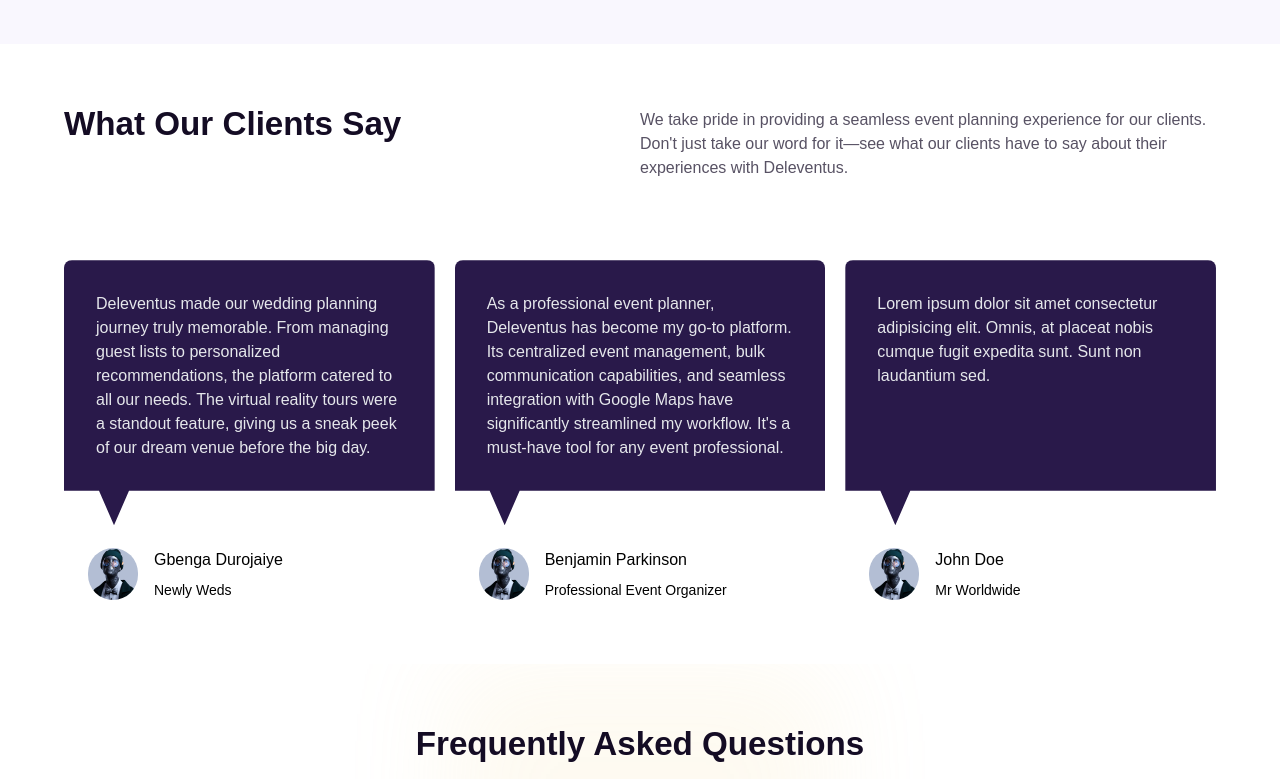
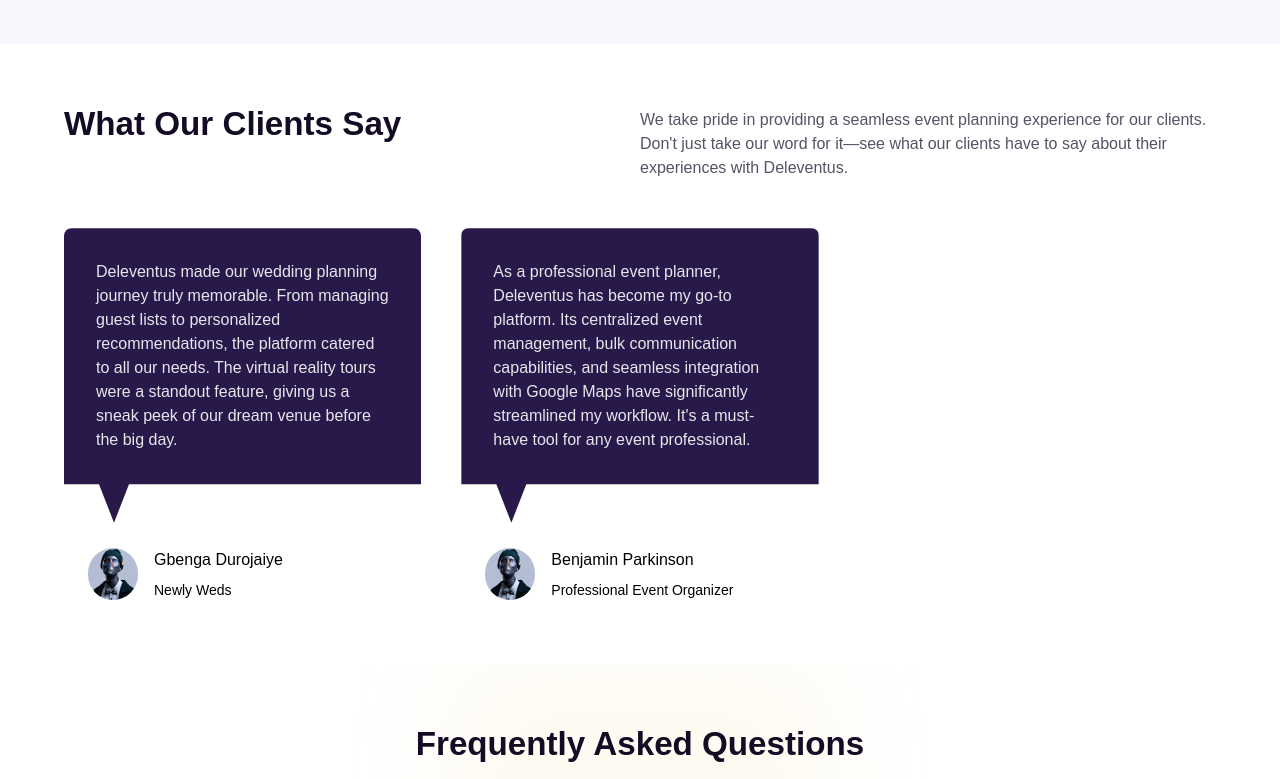
Before and after one commit to firerum/deleventus-frontend, a Next.js app: page / in a window 1280 px wide. Shown: the part 2655-3434 px from the top of the page. Built offline with nearby package versions, Linux system fonts and the light colour scheme; a web font is replaced by a local one.

Commit message:
landing page general wip

```diff
--- a/src/sections/landing-page/Carousel.jsx
+++ b/src/components/Carousels/Carousel.jsx
@@ -1,8 +1,10 @@
 import { Swiper, SwiperSlide } from 'swiper/react';
+import { Navigation, Pagination } from 'swiper/modules';
 import 'swiper/css';
+import 'swiper/css/pagination';
 
 const settings = {
-    spaceBetween: 20,
+    spaceBetween: 40,
     slidesPerView: 1,
     onSlideChange: () => console.log('slide change'),
     onSwiper: (swiper) => console.log(swiper),
--- /dev/null
+++ b/src/sections/landing-page/CreateAccountCarousel.jsx
@@ -0,0 +1,27 @@
+import { Swiper, SwiperSlide } from 'swiper/react';
+import { Pagination } from 'swiper/modules';
+
+// Import Swiper styles
+import 'swiper/css';
+import 'swiper/css/pagination';
+
+const settings = {
+    direction: 'vertical',
+    autoHeight: true,
+    pagination: {
+        clickable: true,
+    },
+    modules: [Pagination],
+    onSlideChange: () => console.log('slide change'),
+    className: 'mySwiper',
+};
+
+export const CreateAccountCarousel = ({ children }) => {
+    return (
+        <Swiper {...settings}>
+            {children.map((child, index) => (
+                <SwiperSlide key={index}>{child}</SwiperSlide>
+            ))}
+        </Swiper>
+    );
+};
--- a/src/sections/landing-page/Home.jsx
+++ b/src/sections/landing-page/Home.jsx
@@ -9,7 +9,8 @@
 import { Testimonial, testimonialData } from './Testimonial';
 import { useWindowSize } from '@utils/useWindowSize';
 import { EventCard, eventData } from '@sections/UserEvents/EventCard';
-import { Carousel } from './Carousel';
+import { Carousel } from '@components/Carousels/Carousel';
+import { CreateAccountCarousel } from './CreateAccountCarousel';
 
 const processCard = [
     { id: 1, title: 'Create Account', step: 'Step 01' },
--- a/src/sections/landing-page/Testimonial.jsx
+++ b/src/sections/landing-page/Testimonial.jsx
@@ -22,18 +22,10 @@
         It's a must-have tool for any event professional.`,
         title: 'Professional Event Organizer',
     },
-    {
-        id: 3,
-        name: 'John Doe',
-        content: `Lorem ipsum dolor sit amet consectetur adipisicing elit.
-        Omnis, at placeat nobis cumque fugit expedita sunt.
-        Sunt non laudantium sed.`,
-        title: 'Mr Worldwide',
-    },
 ];
 
 const _Testimonial = styled.div`
-    margin-top: 2rem;
+    /* margin-top: 2rem; */
     padding-inline: 2rem;
     padding-top: 2rem;
     border-radius: 8px;
@@ -51,7 +43,7 @@
 export const Testimonial = ({ name, title, content }) => {
     return (
         <div>
-            <_Testimonial className="bg-purple-base h-80 md:h-64 lg:h-72">
+            <_Testimonial className="bg-purple-base h-80">
                 <p className="max-w-lg mx-auto text-gray-200 font-light text-left">
                     {content}
                 </p>
--- a/src/styles/globals.css
+++ b/src/styles/globals.css
@@ -66,6 +66,7 @@
     display: flex;
 }
 
+/* Footer styles */
 footer {
     color: #f9f7fe;
     background-color: #29194a;
@@ -79,6 +80,7 @@
     color: #140c24;
 }
 
+/* Hero section styles */
 .banner {
     background-image: url('/images/Hero_Section_Gradient.svg');
     background-position: center;
@@ -94,6 +96,7 @@
     );
 }
 
+/* FAQ styles */
 .faq {
     position: relative;
     overflow: hidden;
@@ -118,6 +121,17 @@
     background-size: cover;
 }
 
+/* Swiper styles */
+.swiper-slide {
+    height: auto !important;
+    /* text-align: center; */
+}
+
+.swiper-content {
+    height: 100% !important;
+}
+
+/* Media Queries */
 @media screen and (min-width: 768px) {
     h1 {
         font-size: 37.78px;
@@ -140,8 +154,4 @@
         font-size: 33.18px;
         line-height: 32px;
     }
-
-    .container > div {
-        margin-right: 1rem;
-    }
 }
```
